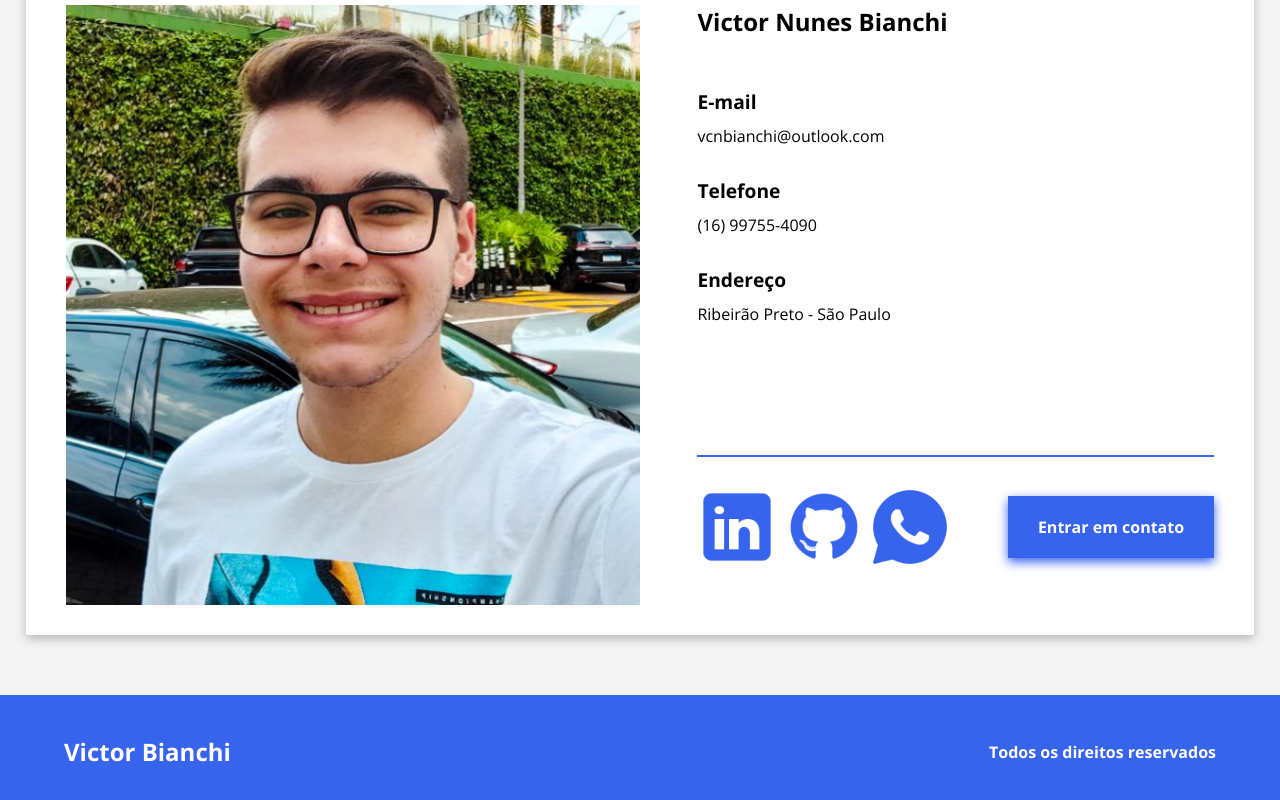
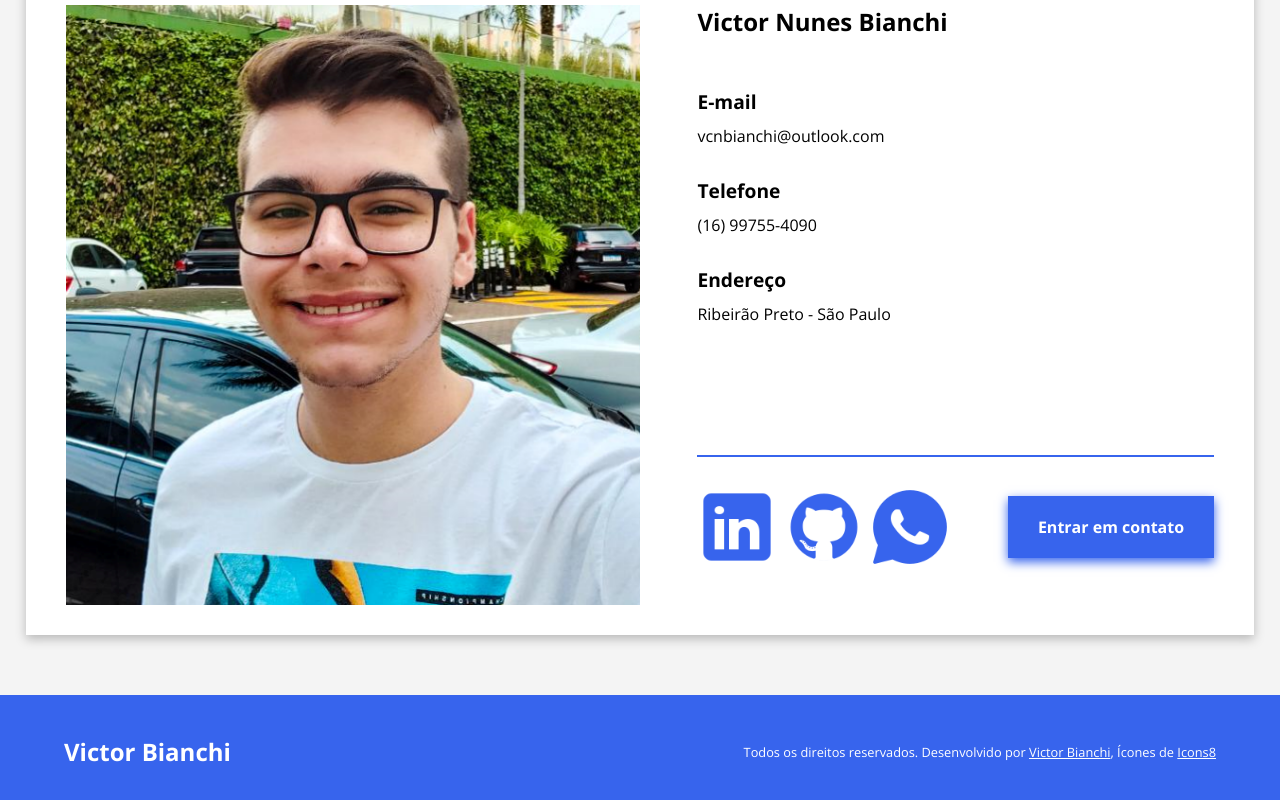
Before and after one commit to Victor-Bianchi/site-pessoal, a plain HTML site: page index.html in a window 1280 px wide. Shown: the part 3330-4130 px from the top of the page. Drawn offline with nearby package versions, Linux system fonts and the light colour scheme.

Commit message:
adição de links de direitos de uso

```diff
--- a/css/style.css
+++ b/css/style.css
@@ -263,14 +263,23 @@ footer h1.logo {
 
 footer p {
     color: white;
-    font-weight: bold;
-    font-size: 1rem;
+    font-size: 0.8rem;
 }
 
 footer > div.container {
     display: flex;
     align-items: center;
     justify-content: space-between;
+}
+
+footer p.attr {
+    color: white;
+    text-align: center;
+    font-weight: normal;
+}
+
+footer a {
+    color: white;
 }
 
 /*MEDIA SCREEN (RESPONSIVE DESIGN)*/
--- a/index.html
+++ b/index.html
@@ -159,8 +159,9 @@
     <footer>
         <div class="container">
             <h1 class="logo">Victor Bianchi</h1>
-            <p>Todos os direitos reservados</p>
+            <p class="attr">Todos os direitos reservados. Desenvolvido por <a href="https://github.com/Victor-Bianchi">Victor Bianchi</a>, Ícones de <a href="https://icons8.com.br/">Icons8</a></p>
         </div><!--container-->
+
     </footer>
 </body>
 </html>
```
